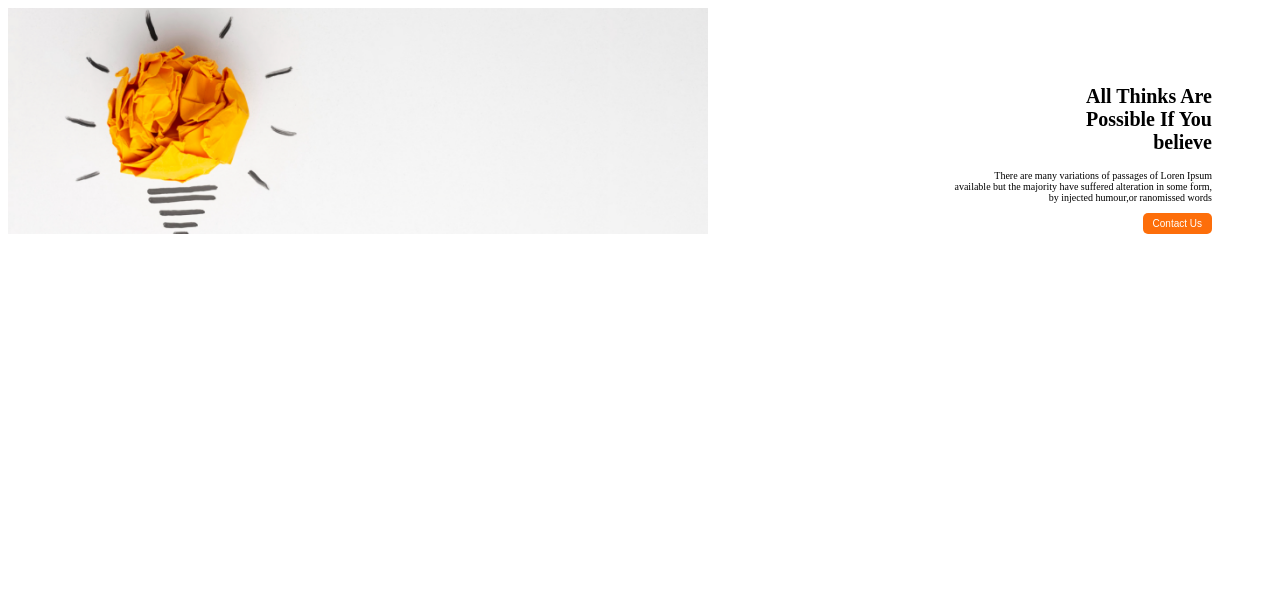
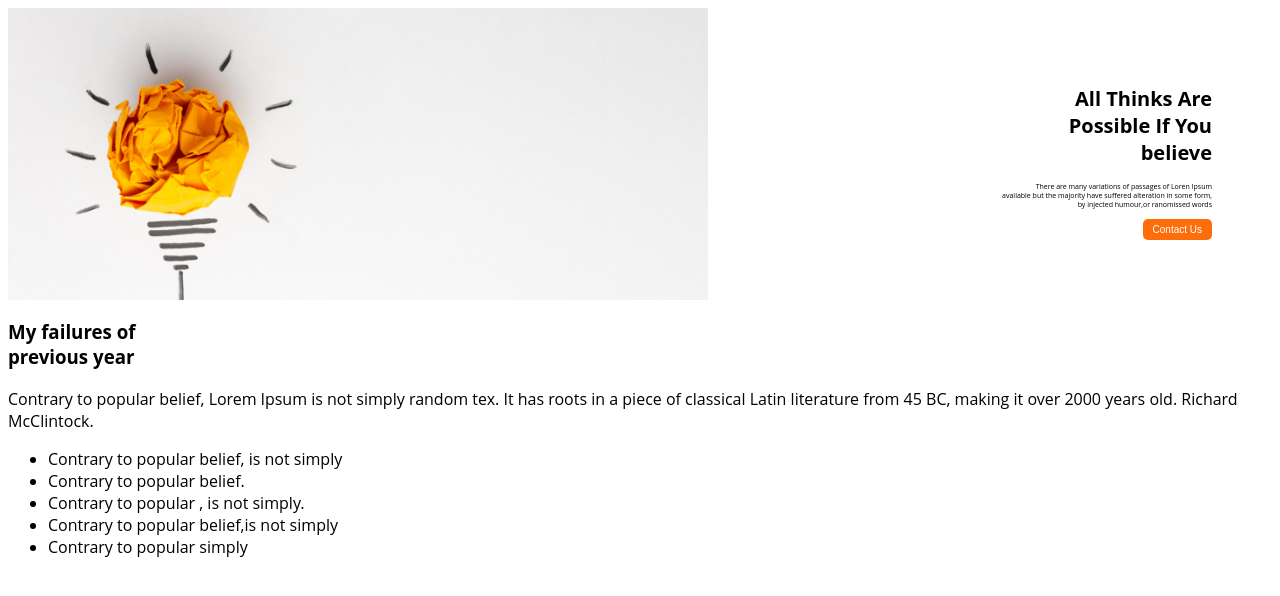
Before and after one commit to jashimwd/new-year-new-me-main, a plain HTML site: page index.html in a window 1280 px wide. Drawn offline with Linux system fonts and the light colour scheme.

```diff
--- a/index.html
+++ b/index.html
@@ -18,7 +18,19 @@
     </header>
 
     <main>
-
+        <div>
+            <div>
+                <h3>My failures of <br> previous year</h3>
+                <p>Contrary to popular belief, Lorem lpsum is not simply random tex. It has roots in a piece of classical Latin literature from 45 BC, making it over 2000 years old. Richard McClintock.</p>
+                <ul>
+                    <li>Contrary to popular belief, is not simply</li>
+                    <li>Contrary to popular belief.</li>
+                    <li>Contrary to popular , is not simply.</li>
+                    <li>Contrary to popular belief,is not simply</li>
+                    <li>Contrary to popular simply</li>
+                </ul>
+            </div>
+        </div>
     </main>
 
     <footer>
--- a/styles/styles.css
+++ b/styles/styles.css
@@ -1,21 +1,27 @@
 /* common shared styles */
+body{
+    font-family: 'Lato', sans-serif;
+    font-family: 'open Sans', sans-serif;
+}
 .header{
     background-image: url('../images/banner/banner1.png');
     background-repeat: no-repeat;
     background-position: left ;
     background-size: 700px;
-    position: 1600 808;
+    position: 1600;
 }
 .banner-right{
     text-align: right;
-    padding: 60px 60px 0 150px;
-    border: 800px;
+    padding: 60px 60px 60px 200px;
+    border: 500px;
 }
 .banner-r{
     font-size: 20px;
+    font-style: unset;
 }
 .banner-u{
-    font-size: 10px;
+    font-size: 7px;
+    /* padding: 15px; */
 }
 .banner-p{
     color: white;
```
